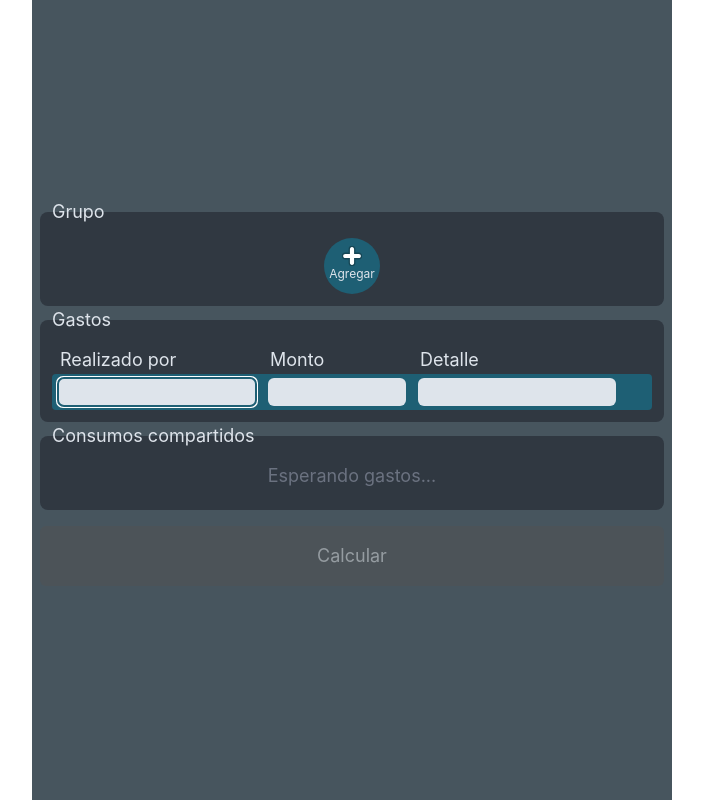
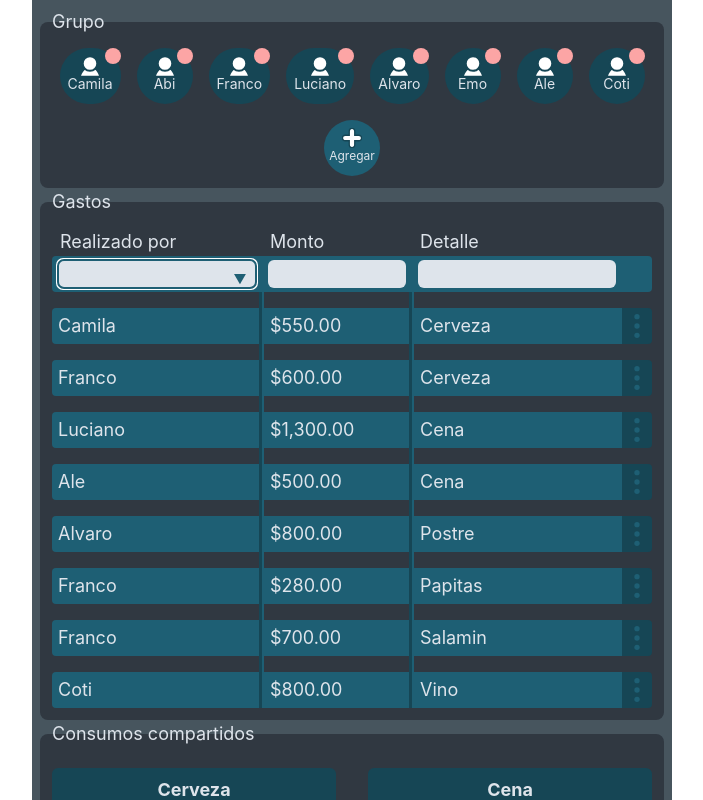
Before and after one commit to ffranco-a/CheckPlease, a React (Create React App) app in the folder check-please/: page /main in a window 1280 px wide. Shown: the top 800 px of the page, without its empty margins (288-991 px from the left). Built offline with nearby package versions, Linux system fonts and the light colour scheme.

Commit message:
seteando predata para pruebas

```diff
--- a/check-please/src/App.js
+++ b/check-please/src/App.js
@@ -17,9 +17,9 @@ function App() {
   const [todesCompartenTodo, setTodesCompartenTodo] = useState(null);
 
   //* Objeto con la cantidad de personas en el grupo y array sus nombres
-  const [grupo, setGrupo] = useState({ cantidad: 0, personas: [] });
-  /* const [grupo, setGrupo] = useState({
-    "cantidad": 7,
+  // const [grupo, setGrupo] = useState({ cantidad: 0, personas: [] });
+  const [grupo, setGrupo] = useState({
+    "cantidad": 8,
     "personas": [
       {
         "nombre": "camila",
@@ -48,17 +48,21 @@ function App() {
       {
         "nombre": "ale",
         "id": 6
+      },
+      {
+        "nombre": "coti",
+        "id": 7
       }
     ]
-  },); */
+  });
 
   //* Array con los gastos individuales realizados
-  const [gastos, setGastos] = useState([]);
-  /* const [gastos, setGastos] = useState([
+  // const [gastos, setGastos] = useState([]);
+  const [gastos, setGastos] = useState([
     {
       "persona": "camila",
       "detalle": "cerveza",
-      "monto": "$450.00",
+      "monto": "$550.00",
       "id": 0
     },
     {
@@ -82,14 +86,32 @@ function App() {
     {
       "persona": "alvaro",
       "detalle": "postre",
-      "monto": "$730.00",
+      "monto": "$800.00",
       "id": 4
+    },
+    {
+      "persona": "franco",
+      "detalle": "papitas",
+      "monto": "$280.00",
+      "id": 5
+    },
+    {
+      "persona": "franco",
+      "detalle": "salamin",
+      "monto": "$700.00",
+      "id": 6
+    },
+    {
+      "persona": "coti",
+      "detalle": "vino",
+      "monto": "$800.00",
+      "id": 7
     }
-  ]); */
+  ]);
 
   //* Array con las categorias a subdividir por consumo
-  const [categorias, setCategorias] = useState([]);
-  /* const [categorias, setCategorias] = useState([
+  // const [categorias, setCategorias] = useState([]);
+  const [categorias, setCategorias] = useState([
     {
       "id": 0,
       "detalle": "cerveza",
@@ -113,7 +135,7 @@ function App() {
         "camila",
         "franco"
       ],
-      "todes": false
+      "todes": true
     },
     {
       "id": 2,
@@ -122,8 +144,45 @@ function App() {
         "alvaro"
       ],
       "todes": true
+    },
+    {
+      "id": 3,
+      "detalle": "papitas",
+      "comparten": [
+        "franco",
+        "emo",
+        "alvaro",
+        "luciano",
+        "abi",
+        "camila",
+        "coti"
+      ],
+      "todes": false
+    },
+    {
+      "id": 4,
+      "detalle": "salamin",
+      "comparten": [
+        "franco",
+        "camila",
+        "abi",
+        "emo",
+        "ale"
+      ],
+      "todes": false
+    },
+    {
+      "id": 5,
+      "detalle": "vino",
+      "comparten": [
+        "coti",
+        "alvaro",
+        "camila",
+        "emo"
+      ],
+      "todes": false
     }
-  ]); */
+  ]);
 
   //* Objeto con los resultados que se computarán con toda la información de arriba
   const [resultados, setResultados] = useState({});
```
